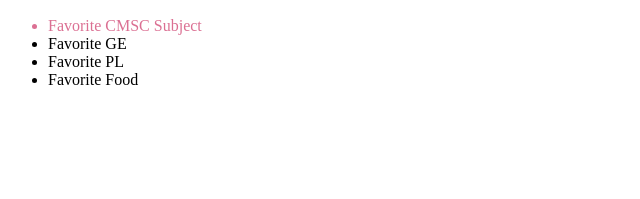
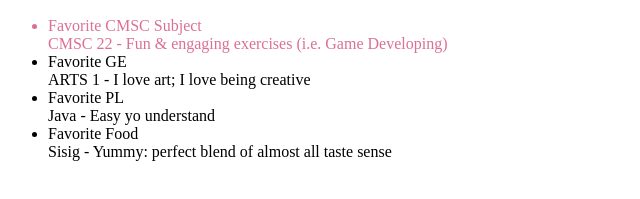
Before and after one commit to SeanConcepcion29/SeanConcepcion29.github.io, a plain HTML site: page index.html in a window 1280 px wide. Shown: the part 429-628 px from the top of the page, without its empty margins (0-640 px from the left). Drawn offline with Linux system fonts and the light colour scheme.

Commit message:
chore: changes in info

```diff
--- a/index.html
+++ b/index.html
@@ -17,10 +17,10 @@
         </main>
         <nav>
             <ul>
-                <li id="FC"> Favorite CMSC Subject </li>
-                <li id="FG"> Favorite GE </li>
-                <li id="FP"> Favorite PL </li>
-                <li id="FF"> Favorite Food </li>
+                <li id="FC"> Favorite CMSC Subject <br><span> CMSC 22 - Fun & engaging exercises (i.e. Game Developing) </span> </li>
+                <li id="FG"> Favorite GE <br><span> ARTS 1 - I love art; I love being creative </span> </li>
+                <li id="FP"> Favorite PL <br><span> Java - Easy yo understand </span> </li>
+                <li id="FF"> Favorite Food <br><span> Sisig - Yummy: perfect blend of almost all taste sense </span> </li>
             </ul>
         </nav>
     </body>
```
